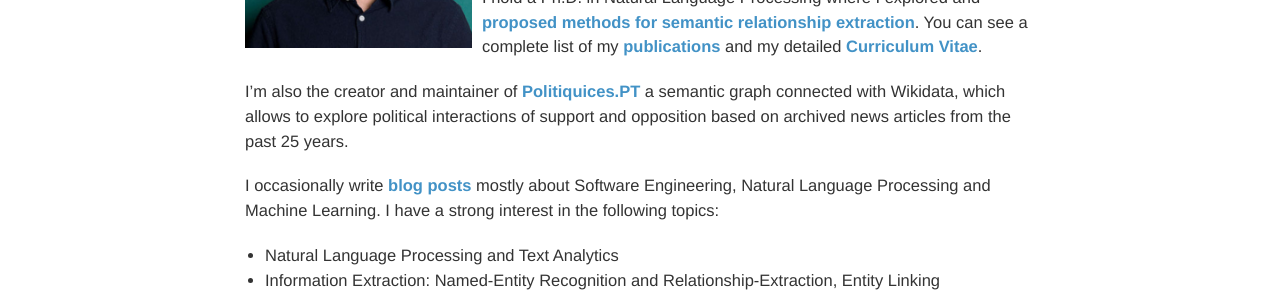
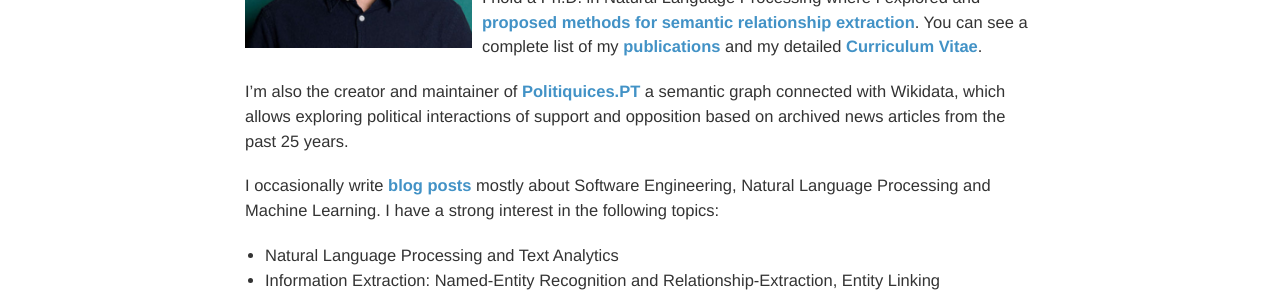
Before and after one commit to davidsbatista/davidsbatista.net, a Jekyll site: the page built from about-me.md, in a window 1280 px wide. Shown: the part 344-640 px from the top of the page. Built offline with Jekyll 4.4.1, drawn with Linux system fonts in a browser that asks for light colours; nearby versions of some CDN libraries; some web fonts are replaced.

Commit message:
nit: improving text in about me

```diff
--- a/about-me.md
+++ b/about-me.md
@@ -12,7 +12,7 @@ I have experience in both research and industry and I enjoy working on solutions
 
 I hold a Ph.D. in Natural Language Processing where I explored and __[proposed methods for semantic relationship extraction]__. You can see a complete list of my __[publications]__  and my detailed __[Curriculum Vitae]__.
 
-I'm also the creator and maintainer of __[Politiquices.PT]__ a semantic graph connected with Wikidata, which allows to explore political interactions of support and opposition based on archived news articles from the past 25 years.
+I'm also the creator and maintainer of __[Politiquices.PT]__ a semantic graph connected with Wikidata, which allows exploring political interactions of support and opposition based on archived news articles from the past 25 years.
 
 I occasionally write <a href="/posts/"><b>blog posts</b></a> mostly about Software Engineering, Natural Language Processing and Machine Learning. I have a strong interest in the following topics:
 
```
